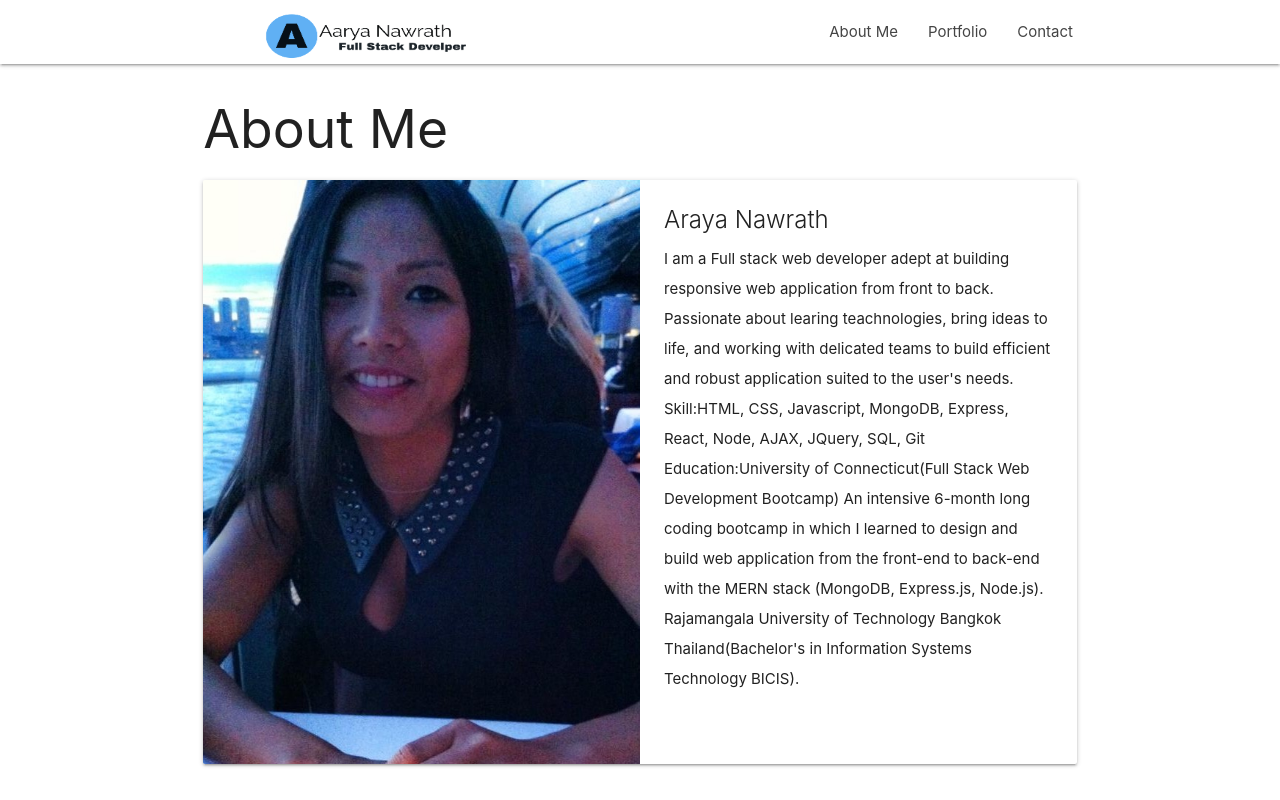
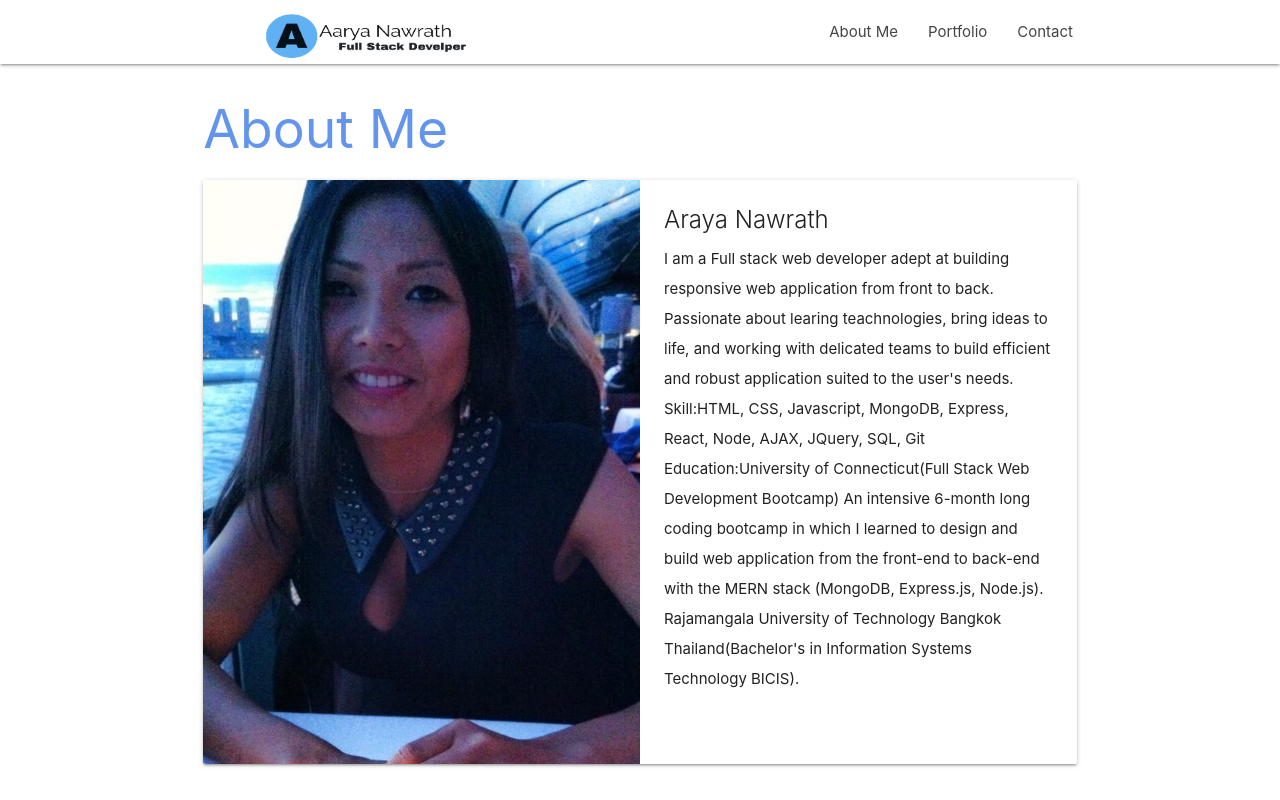
Before and after one commit to My-unicorn/my-portfolio, a plain HTML site: page about.html in a window 1280 px wide. Drawn offline with Linux system fonts and the light colour scheme.

```diff
--- a/css/style.css
+++ b/css/style.css
@@ -51,3 +51,10 @@ p {
 .icon-block .material-icons {
   font-size: inherit;
 }
+
+h2 {
+  color: cornflowerblue;
+
+
+
+}
```
Also changed, not shown: index.html (+6 -30 lines).
